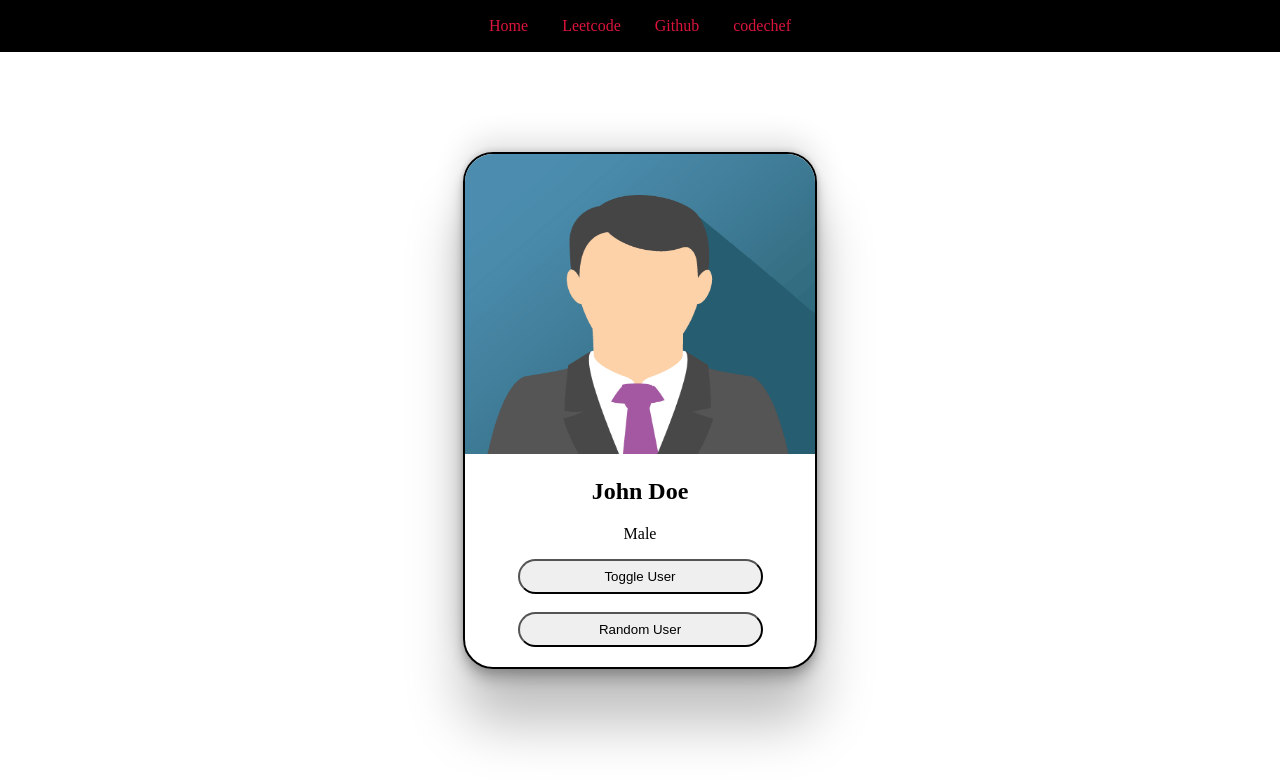
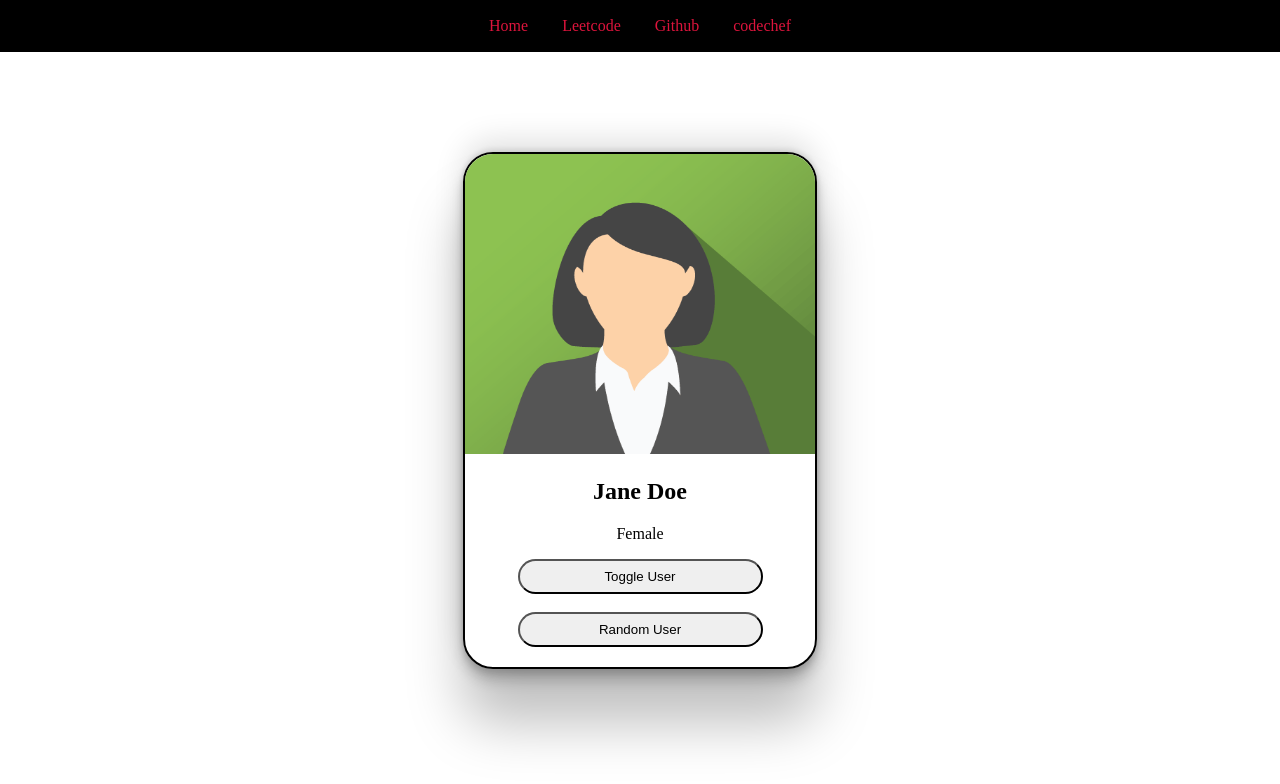
Before and after one commit to bharatsai41-apk/web-development, a plain HTML site: page index.html in a window 1280 px wide. Both pictures are taken after a click on the button "Toggle User". Drawn offline with Linux system fonts and the light colour scheme.

Commit message:
added toggle feature and an extra user

```diff
--- a/index.html
+++ b/index.html
@@ -15,11 +15,12 @@
     </div>
 
     <div class="card">
-        <img src="john.png" alt="john">
-        <h2>John Doe</h2>
-        <p>Male</p>
-        <button>Toggle User</button><br><br>
+        <img id="user-image" src="john.png" alt="john">
+        <h2 id="user-name">John Doe</h2>
+        <p id="user-gender">Male</p>
+        <button onclick="toggle()"">Toggle User</button><br><br>
         <button>Random User</button>
     </div>
+    <script src="index.js"></script>
 </body>
 </html>
--- /dev/null
+++ b/index.js
@@ -0,0 +1,27 @@
+var index=0;
+function toggle(){
+    var users=[
+        {
+            "name":"John Doe",
+            "gender":"Male",
+            "image":"john.png"
+        },
+        {
+            "name":"Jane Doe",
+            "gender":"Female",
+            "image":"jane.png"
+        }
+    ];
+
+
+    if(index==0){
+        index=1;
+    }
+    else{
+        index=0;
+    }
+
+    document.getElementById("user-name").innerText=users[index].name;
+    document.getElementById("user-gender").innerText=users[index].gender;
+    document.getElementById("user-image").src=users[index].image;
+}
```
Also changed, not shown: jane.png (added).
